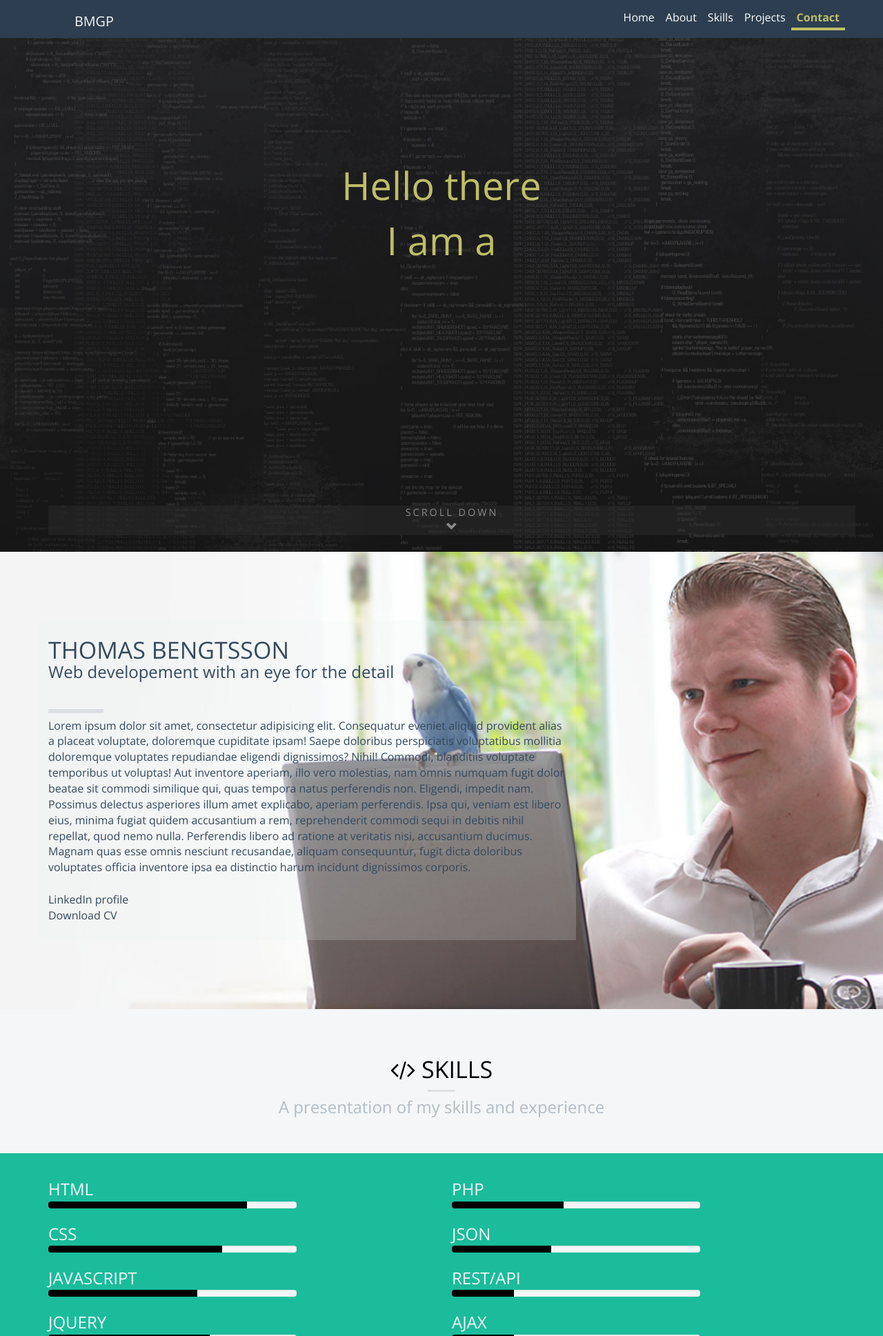
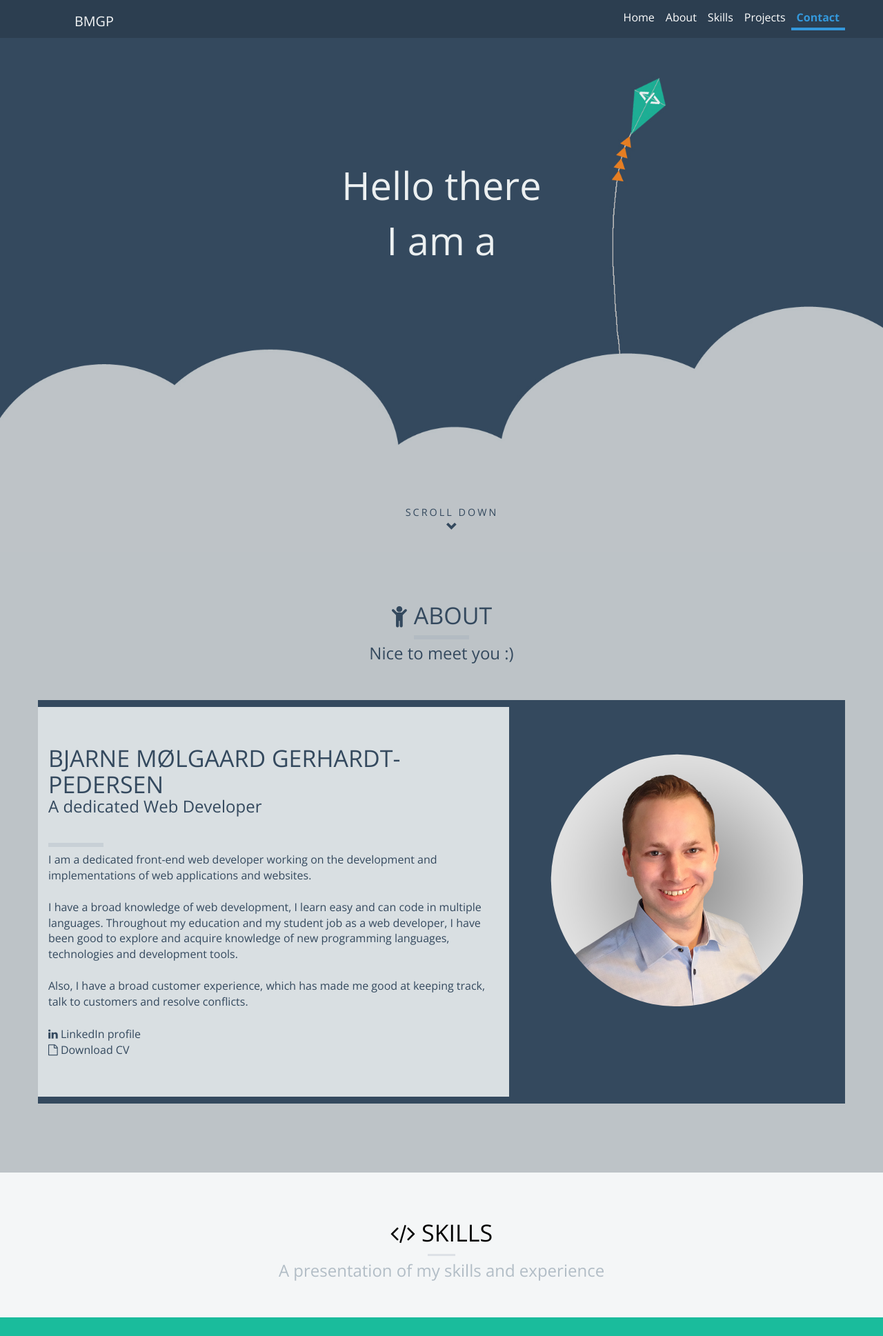
Before and after one commit to bgpedersen/BMGPmediaOld, a PHP site: page / in a window 1280 px wide. Shown: the top 1937 px of the page at 69% size. Run offline with PHP 8.4, Linux system fonts and the light colour scheme; some libraries are stand-ins or nearby versions.

Commit message:
Updated frontpage & about

```diff
--- a/css/style.css
+++ b/css/style.css
@@ -24,7 +24,7 @@
 }
 
 ::selection {
-	background: rgba(236, 240, 241,0.5);
+	background: rgba(52,73,94,0.5);
 }
 
 .height100 {
@@ -42,7 +42,6 @@
 }
 
 
-
 /**  Page **/
 .page {
 	padding: 50px 0;
@@ -56,31 +55,324 @@
 	margin-bottom: 30px;
 }
 
+
+
+
+
+
+/**  Header Navigation **/
+
+header .navbar {
+	padding: 30px 0;
+	transition: all .5s ease-out;
+}
+
+header .navbar-default {
+	background-color: transparent;
+	border: none;
+}
+
+header .navbar-default .navbar-nav a {
+	color: white;
+	padding: 5px 8px;
+}
+
+header .navbar-default .navbar-nav a:hover {
+	color: #3498db;
+}
+
+header .navbar-default .navbar-nav .active a {
+	font-weight: 700;
+	color: #3498db;
+	background: transparent;
+	border-bottom: 4px solid #3498db;
+	text-shadow: none;
+}
+
+header .navbar-default .navbar-nav .active a:hover {
+	color: #3498db;
+	background: transparent;
+	text-shadow: none;
+}
+
+header #home {
+	background-image: url("../images/bmgpmedia_bg.jpg");
+	background-size: cover;
+	background-repeat: no-repeat;
+	background-position: center center;
+	width: 100%;
+	height: 100px;
+
+}
+
+.navbar-default .navbar-nav > .active > a, .navbar-default .navbar-nav > .active > a:hover, .navbar-default .navbar-nav > .active > a:focus {
+	background-color: #2C3E50;
+	color: #3498db;
+}
+.navbar-default .navbar-nav > .active > a, .navbar-default .navbar-nav > .active > a:hover, .navbar-default .navbar-nav > .active > a:focus {
+	background-color: #2C3E50;
+	color: #3498db;
+}
+
+/*Text on header page */
+header .homeText {
+	padding-top: 20%;
+	margin: 0 auto;
+	text-align: center;
+}
+header .homeText p{
+	color:#ECF0F1;
+	font-weight: 100;
+	font-size: 3.5em;
+}
+
+header #dynamicText, header .typed-cursor {
+	color: #ECF0F1;
+	font-weight: 400;
+	font-size: 3.5em;
+}
+
+@media only screen
+and (max-width: 768px) {
+	header .homeText p{
+		color: #ECF0F1;
+		font-weight: 100;
+		font-size: 1.5em;
+	}
+	header .homeText {
+		padding-top: 50%;
+		margin: 0 auto;
+		text-align: center;
+		font-size: 1.5em;
+	}
+	header #dynamicText, header .typed-cursor {
+		color: #ECF0F1;
+		font-weight: 400;
+		font-size: 1.0em;
+	}
+
+}
+
+
+/*Header text Typed cursor*/
+
+.typed-cursor{
+	opacity: 1;
+	-webkit-animation: blink 0.7s infinite;
+	-moz-animation: blink 0.7s infinite;
+	animation: blink 0.7s infinite;
+}
+@keyframes blink{
+	0% { opacity:1; }
+	50% { opacity:0; }
+	100% { opacity:1; }
+}
+@-webkit-keyframes blink{
+	0% { opacity:1; }
+	50% { opacity:0; }
+	100% { opacity:1; }
+}
+@-moz-keyframes blink{
+	0% { opacity:1; }
+	50% { opacity:0; }
+	100% { opacity:1; }
+
+	header .featuredText p{
+		color: #ECF0F1;
+		font-weight: 100;
+		font-size: 30px;
+	}
+	header .featuredText {
+		padding-top: 50%;
+		margin: 0 auto;
+		text-align: center;
+	}
+}
+
+header .featuredText #dynamicText, .typed-cursor{
+	color: #ECF0F1;
+	font-weight: 300;
+	font-size: 60px;
+}
+
+/*header scrolldown button*/
+
+a .scrolldownContainer {
+	position: absolute;
+	bottom: 3%;
+	text-align: center;
+	width: 100%;
+	transition: 0.5s;
+}
+a .scrolldownContainer .glyphicon {
+	font-size: 1em;
+
+}
+a .scrolldownContainer:hover {
+
+	font-size: 130%;
+
+}
+
+a .scrolldownContainer p {
+	font-size: 0.9em;
+	letter-spacing: 3px;
+	text-transform: uppercase;
+	color: #34495E;
+	font-weight: 400;
+}
+
+a .scrolldownContainer {
+	color: #34495E;
+}
+
+/**  Navbar Brand **/
+
+header .navbar-brand h1 {
+	color: #f4f6f7;
+	margin: 0;
+	font-size: 1.8em;
+	font-weight: 400;
+}
+
+.typed-cursor{
+	opacity: 1;
+	-webkit-animation: blink 0.7s infinite;
+	-moz-animation: blink 0.7s infinite;
+	animation: blink 0.7s infinite;
+}
+@keyframes blink{
+	0% { opacity:1; }
+	50% { opacity:0; }
+	100% { opacity:1; }
+}
+@-webkit-keyframes blink{
+	0% { opacity:1; }
+	50% { opacity:0; }
+	100% { opacity:1; }
+}
+@-moz-keyframes blink{
+	0% { opacity:1; }
+	50% { opacity:0; }
+	100% { opacity:1; }
+}
+
+header .navbar-brand span.subhead {
+	display: block;
+	font-family: "Roboto Slab", serif;
+	font-size: .6em;
+	font-weight: 100;
+	color: #f4f6f7;
+}
+
+/**  Navbar Toggle **/
+header .navbar-toggle {
+	background-color: #2e2e30;
+	border-radius: 0;
+}
+
+header .navbar-default .navbar-toggle:focus {
+	background-color: #47474A;
+	border-radius: 0;
+}
+
+header .navbar-default .navbar-toggle:hover {
+	background-color: #47474A;
+	border-radius: 0;
+}
+
+header .navbar-default .navbar-toggle .icon-bar {
+	background-color: white;
+}
+
+@media only screen
+and (max-width: 768px) {
+	header .navbar-collapse.in {
+		background-color: rgba(0,0,0, .5);
+	}
+}
+
+/**  nav inbody **/
+
+header .inbody {
+	background: rgba(44, 62, 80, 1);
+}
+
+header .navbar.inbody {
+	padding-top: 0;
+	padding-bottom: 0;
+}
+
+header .navbar.inbody .navbar-nav {
+	padding-top: 10px;
+}
+
+header .inbody .navbar-brand {
+	background-size: 43px;
+	background-position: top left;
+	margin-top: 5px;
+	padding-bottom: 0;
+	margin-left: 10px;
+}
+
+header .inbody .navbar-brand h1 {
+	font-size: 1.1em;
+	padding-left: 38px;
+}
+
+header .inbody .navbar-brand span.subhead {
+	display: none;
+}
+
+
+
+
+
+
+
+
+
+
 /**  Page -- About **/
+#about {
+	padding-bottom: 100px;
+}
 
-#about {
-	padding: 100px 0;
+#about header{
+	text-align: center;
+	color: #000;
+	padding-bottom: 1.5em;
+}
+#about header h2 {
+	text-align: center;
 }
 
 @media screen
 and (min-width: 996px)
 {
 	#about {
-		background-image: url(../images/about-image.jpg);
-		background-color: rgba(189, 195, 199,1.0);
-		background-repeat: no-repeat;
+		/*background-image: url(../images/about-image.jpg);*/
+		background-color: #BEC3C7;
+		/*background-repeat: no-repeat;
 		background-position: right center;
-		background-size: cover;
+		background-size: cover;*/
 	}
 	#about .about-text {
-		background-color: rgba(236, 240, 241,0.2);
+		background-color: rgba(236, 240, 241, 0.9);
 	}
 }
+
+#about .about-text {
+		background-color: rgba(236, 240, 241, 0.9);
+	}
 
 #about {
 	background-color: rgba(189, 195, 199,1.0);
 }
 
+#about article {
+	padding: 5% 0;
+}
 
 
 #about i {
@@ -111,6 +403,18 @@
 #about .about-links ul li a:hover, #about .about-links ul li a:focus {
 	color: rgba(255,255,255,1);
 	transition: 0.2s ease;
+}
+
+#about .content {
+	border-bottom: 10px solid #34495E;
+}
+
+#about .personal_bg {
+	background-color: #34495E;
+}
+
+#about .img-padding {
+	padding: 10%;
 }
 
 /**  Page -- Skills **/
@@ -411,265 +715,6 @@
 	transition: 0.2s ease;
 }
 
-/**  Header Navigation **/
-
-header .navbar {
-	padding: 30px 0;
-	transition: all .5s ease-out;
-}
-
-header .navbar-default {
-	background-color: transparent;
-	border: none;
-}
-
-header .navbar-default .navbar-nav a {
-	color: white;
-	padding: 5px 8px;
-}
-
-header .navbar-default .navbar-nav a:hover {
-	color: #bebf67;
-}
-
-header .navbar-default .navbar-nav .active a {
-	font-weight: 700;
-	color: #bebf67;
-	background: transparent;
-	border-bottom: 4px solid #bebf67;
-	text-shadow: none;
-}
-
-header .navbar-default .navbar-nav .active a:hover {
-	color: #3498db;
-	background: transparent;
-	text-shadow: none;
-}
-
-header #home {
-	background-image: url("../images/code_bg.jpg");
-	background-size: cover;
-	background-repeat: no-repeat;
-	background-position: center center;
-	width: 100%;
-	height: 100px;
-
-}
-
-.navbar-default .navbar-nav > .active > a, .navbar-default .navbar-nav > .active > a:hover, .navbar-default .navbar-nav > .active > a:focus {
-	background-color: #2C3E50;
-	color: #3498db;
-}
-.navbar-default .navbar-nav > .active > a, .navbar-default .navbar-nav > .active > a:hover, .navbar-default .navbar-nav > .active > a:focus {
-	background-color: #2C3E50;
-	color: #3498db;
-}
-
-/*Text on header page */
-header .homeText {
-	padding-top: 20%;
-	margin: 0 auto;
-	text-align: center;
-}
-header .homeText p{
-	color: #BEBF67;
-	font-weight: 100;
-	font-size: 3.5em;
-}
-
-header #dynamicText, header .typed-cursor {
-	color: #BEBF67;
-	font-weight: 400;
-	font-size: 3.5em;
-}
-
-@media only screen
-and (max-width: 768px) {
-	header .homeText p{
-		color: #BEBF67;
-		font-weight: 100;
-		font-size: 1.5em;
-	}
-	header .homeText {
-		padding-top: 50%;
-		margin: 0 auto;
-		text-align: center;
-		font-size: 1.5em;
-	}
-	header #dynamicText, header .typed-cursor {
-		color: #BEBF67;
-		font-weight: 400;
-		font-size: 1.0em;
-	}
-
-}
-
-
-/*Header text Typed cursor*/
-
-.typed-cursor{
-	opacity: 1;
-	-webkit-animation: blink 0.7s infinite;
-	-moz-animation: blink 0.7s infinite;
-	animation: blink 0.7s infinite;
-}
-@keyframes blink{
-	0% { opacity:1; }
-	50% { opacity:0; }
-	100% { opacity:1; }
-}
-@-webkit-keyframes blink{
-	0% { opacity:1; }
-	50% { opacity:0; }
-	100% { opacity:1; }
-}
-@-moz-keyframes blink{
-	0% { opacity:1; }
-	50% { opacity:0; }
-	100% { opacity:1; }
-
-	header .featuredText p{
-		color: #BEBF67;
-		font-weight: 100;
-		font-size: 30px;
-	}
-	header .featuredText {
-		padding-top: 50%;
-		margin: 0 auto;
-		text-align: center;
-	}
-}
-
-header .featuredText #dynamicText, .typed-cursor{
-	color: #BEBF67;
-	font-weight: 300;
-	font-size: 60px;
-}
-
-/*header scrolldown button*/
-
-a .scrolldownContainer {
-	position: absolute;
-	bottom: 3%;
-	text-align: center;
-	width: 100%;
-	background-color: rgba(46, 44, 44, 0.5);
-	transition: 0.5s;
-}
-a .scrolldownContainer .glyphicon {
-	font-size: 1em;
-
-}
-a .scrolldownContainer:hover {
-
-	font-size: 150%;
-
-}
-
-a .scrolldownContainer p {
-	font-size: 0.9em;
-	letter-spacing: 3px;
-	text-transform: uppercase;
-}
-
-
-/**  Navbar Brand **/
-
-header .navbar-brand h1 {
-	color: #f4f6f7;
-	margin: 0;
-	font-size: 1.8em;
-	font-weight: 400;
-}
-
-.typed-cursor{
-	opacity: 1;
-	-webkit-animation: blink 0.7s infinite;
-	-moz-animation: blink 0.7s infinite;
-	animation: blink 0.7s infinite;
-}
-@keyframes blink{
-	0% { opacity:1; }
-	50% { opacity:0; }
-	100% { opacity:1; }
-}
-@-webkit-keyframes blink{
-	0% { opacity:1; }
-	50% { opacity:0; }
-	100% { opacity:1; }
-}
-@-moz-keyframes blink{
-	0% { opacity:1; }
-	50% { opacity:0; }
-	100% { opacity:1; }
-}
-
-header .navbar-brand span.subhead {
-	display: block;
-	font-family: "Roboto Slab", serif;
-	font-size: .6em;
-	font-weight: 100;
-	color: #f4f6f7;
-}
-
-/**  Navbar Toggle **/
-header .navbar-toggle {
-	background-color: #2e2e30;
-	border-radius: 0;
-}
-
-header .navbar-default .navbar-toggle:focus {
-	background-color: #47474A;
-	border-radius: 0;
-}
-
-header .navbar-default .navbar-toggle:hover {
-	background-color: #47474A;
-	border-radius: 0;
-}
-
-header .navbar-default .navbar-toggle .icon-bar {
-	background-color: white;
-}
-
-@media only screen
-and (max-width: 768px) {
-	header .navbar-collapse.in {
-		background-color: rgba(0,0,0, .5);
-	}
-}
-
-/**  nav inbody **/
-
-header .inbody {
-	background: rgba(44, 62, 80, 1);
-}
-
-header .navbar.inbody {
-	padding-top: 0;
-	padding-bottom: 0;
-}
-
-header .navbar.inbody .navbar-nav {
-	padding-top: 10px;
-}
-
-header .inbody .navbar-brand {
-	background-size: 43px;
-	background-position: top left;
-	margin-top: 5px;
-	padding-bottom: 0;
-	margin-left: 10px;
-}
-
-header .inbody .navbar-brand h1 {
-	font-size: 1.1em;
-	padding-left: 38px;
-}
-
-header .inbody .navbar-brand span.subhead {
-	display: none;
-}
 
 
 
--- a/includes/about.php
+++ b/includes/about.php
@@ -1,25 +1,46 @@
 		<div class="page" id="about">
+
 			<div class="content container">
-				<div class="row">
-					<div class="col-md-8 about-text">
-						<h2>Thomas Bengtsson</h2>
-						<h3>Web developement with an eye for the detail</h3>
+				<header>
+				<h2><span class="fa fa-child"></span> About</h2>
+					<img src="images/grey_line.png" class="line" alt="grey_line">
+					<h3>Nice to meet you :)</h3>
+
+				</header>
+			</div> <!-- content container END -->
+
+			<div class="content container">
+				<div class="row personal_bg">
+
+					<div class="col-md-7 about-text">
+						<article>
+							<h2>Bjarne Mølgaard Gerhardt-Pedersen</h2>
+							<h3>A dedicated Web Developer</h3>
 							<img src="images/grey_line.png" class="line" alt="grey_line">
 
 							<p>
-							Lorem ipsum dolor sit amet, consectetur adipisicing elit. Consequatur eveniet aliquid provident alias a placeat voluptate, doloremque cupiditate ipsam! Saepe doloribus perspiciatis voluptatibus mollitia doloremque voluptates repudiandae eligendi dignissimos? Nihil!
-							Commodi, blanditiis voluptate temporibus ut voluptas! Aut inventore aperiam, illo vero molestias, nam omnis numquam fugit dolor beatae sit commodi similique qui, quas tempora natus perferendis non. Eligendi, impedit nam.
-							Possimus delectus asperiores illum amet explicabo, aperiam perferendis. Ipsa qui, veniam est libero eius, minima fugiat quidem accusantium a rem, reprehenderit commodi sequi in debitis nihil repellat, quod nemo nulla.
-							Perferendis libero ad ratione at veritatis nisi, accusantium ducimus. Magnam quas esse omnis nesciunt recusandae, aliquam consequuntur, fugit dicta doloribus voluptates officia inventore ipsa ea distinctio harum incidunt dignissimos corporis.
+								I am a dedicated front-end web developer working on the development and implementations of web applications and websites.</br></br>
+								I have a broad knowledge of web development, I learn easy and can code in multiple languages.
+								Throughout my education and my student job as a web developer, I have been good to explore and acquire knowledge of new programming languages, technologies and development tools.<br></br>
+								Also, I have a broad customer experience, which has made me good at keeping track, talk to customers and resolve conflicts.
 							</p>
 
 							<div class="about-links">
 								<ul>
-								<li><a href="#">LinkedIn profile</a></li>
-								<li><a href="#">Download CV</a></li>
+									<li><a href="https://dk.linkedin.com/in/bmgpmedia" target="_blank"><span class="fa fa-linkedin"></span> LinkedIn profile</a></li>
+									<li><a href="files/CV.pdf" target="_blank"><span class="fa fa-file-o"></span> Download CV</a></li>
 								</ul>
 							</div>
+						</article>
 					</div>
+
+
+					<div class="col-md-5 col-md-offset-0 col-xs-4 col-xs-offset-3">
+						<article>
+							<img class="img-padding img-circle img-responsive" src="./images/bmgp.jpg" alt="Bjarne Mølgaard Gerhardt-Pedersen">
+						</article>
+					</div>
+
 				</div> <!-- row -->
 			</div> <!-- content END -->
 		</div> <!-- #page1 END -->
--- a/index.php
+++ b/index.php
@@ -2,13 +2,13 @@
 <html lang="da">
 <head>
 	<meta charset="UTF-8">
-	<title>Portfolio</title>
+	<title>BMGP media</title>
 	<link rel="stylesheet" href="//maxcdn.bootstrapcdn.com/bootstrap/3.3.1/css/bootstrap.min.css">
 	<link rel="stylesheet" href="//maxcdn.bootstrapcdn.com/font-awesome/4.3.0/css/font-awesome.min.css">
 	<link rel="stylesheet" href="css/animate.css" type="text/css">
 	<link rel="stylesheet" href="css/style.css" type="text/css">
 	<script src="js/prefixfree.min.js"></script>
-	<meta name="description" content="Portfolio website for Bjarne Gerhardt-Pedersen">
+	<meta name="description" content="Bjarne Gerhardt-Pedersen Porfolio website">
 	<meta name="keywords" content="Portfolio Bjarne Gerhardt-Pedersen Web Developer">
 	<link rel="icon" type="image/ico" href="favicon.ico">
 	<meta name="viewport" content="width=device-width, initial-scale=1">
--- a/js/myscript.js
+++ b/js/myscript.js
@@ -61,7 +61,7 @@
 
 
   $("#dynamicText").typed({
-    strings: ["Web Developer...", "Teamplayer...", "Coder {}...", "Friend..", "Frontend explorer..."],
+    strings: ["Web Developer...", "Teamplayer...", "Coder {}...", "UI interested..", "Frontend explorer..."],
     typeSpeed: 70,
     loop: true,
     showCursor: true
```
Also changed, not shown: images/bmgp.jpg (added), images/bmgpmedia_bg.jpg (added), 3 other files. Lines whose indentation alone changed are shown as unchanged.
